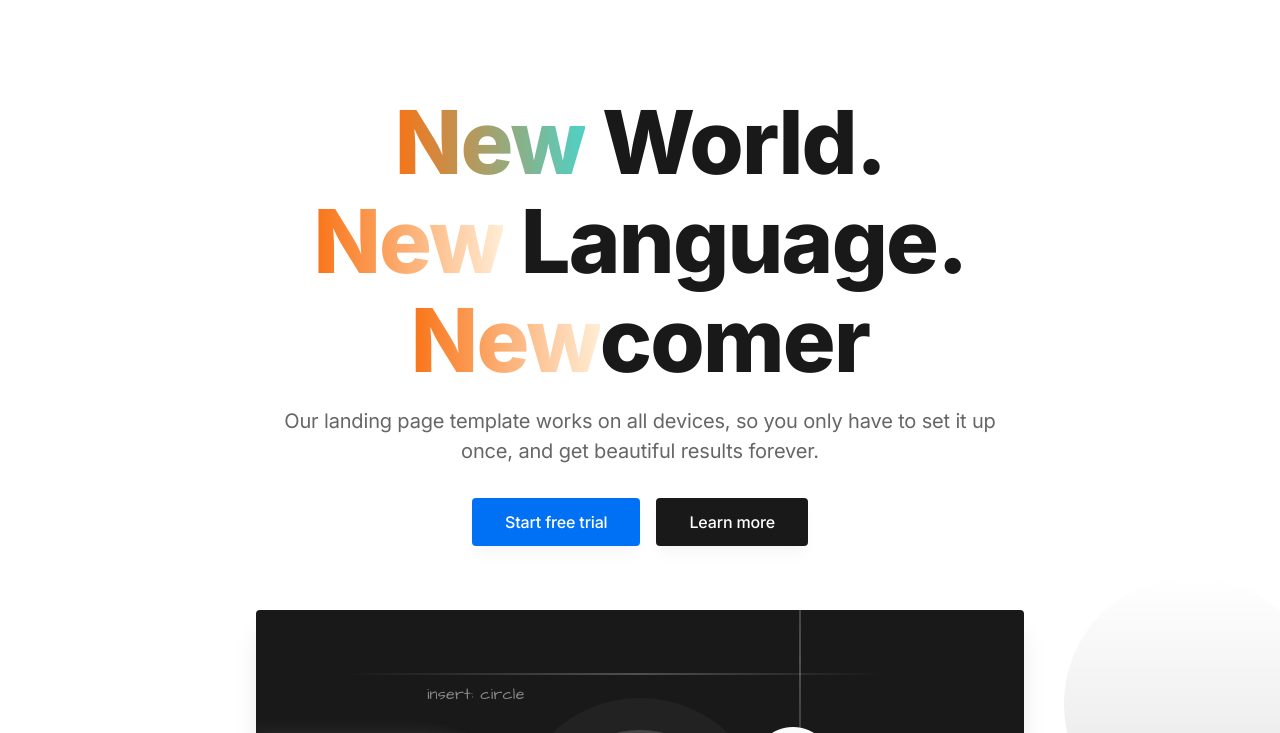
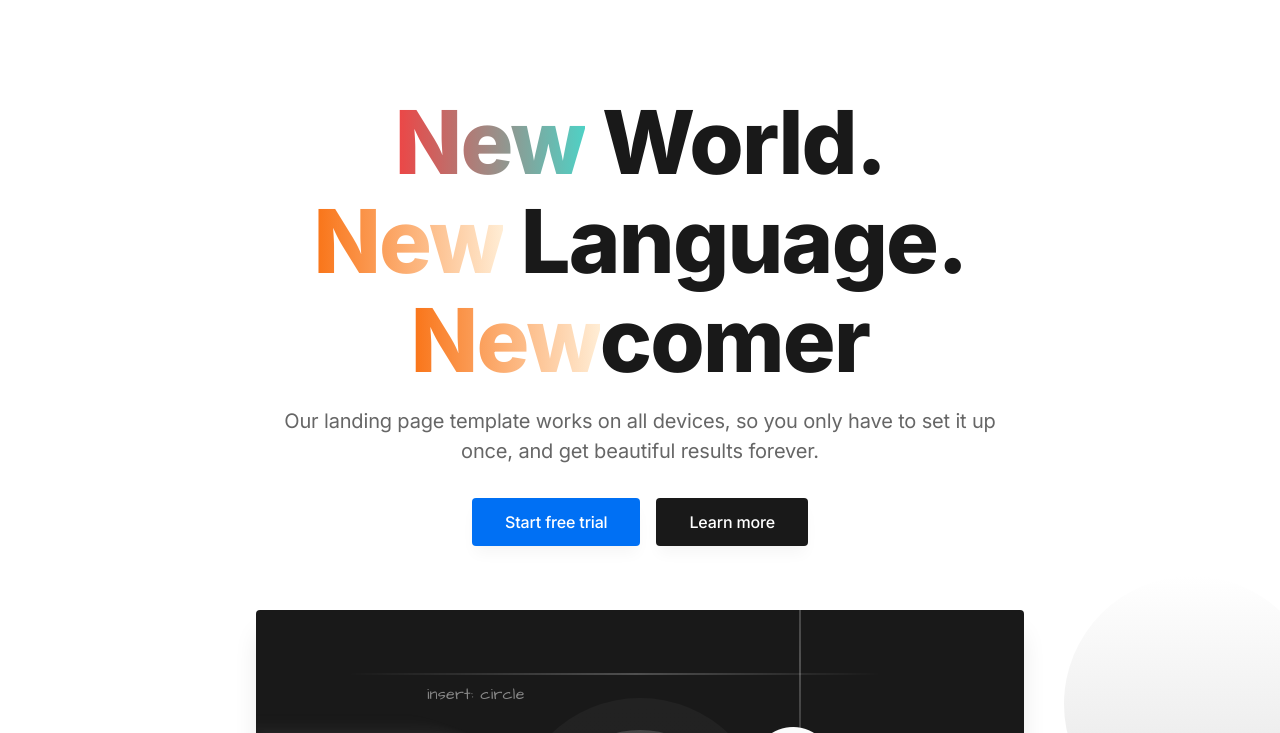
Before and after one commit to JasonKappes/NewcomerGames, a website: page index.html in a window 1280 px wide. Shown: the part 67-800 px from the top of the page. Drawn offline with nearby package versions, Linux system fonts and the light colour scheme; files that its build step writes are made by us from their sources.

Commit message:
red update

```diff
--- a/index.html
+++ b/index.html
@@ -227,7 +227,7 @@
 
                         <!-- Section header -->
                         <div class="text-center pb-12 md:pb-16">
-                            <h1 class="text-5xl md:text-6xl font-extrabold leading-tighter tracking-tighter mb-4" data-aos="zoom-y-out"> <span class="bg-clip-text text-transparent bg-gradient-to-r from-orange-500 to-teal-400">New</span> World.<br><span class="bg-clip-text text-transparent bg-gradient-to-r from-orange-500 to-orange-100">New</span> Language.<br><span class="bg-clip-text text-transparent bg-gradient-to-r from-orange-500 to-orange-100">New</span>comer</h1>
+                            <h1 class="text-5xl md:text-6xl font-extrabold leading-tighter tracking-tighter mb-4" data-aos="zoom-y-out"> <span class="bg-clip-text text-transparent bg-gradient-to-r from-red-500 to-teal-400">New</span> World.<br><span class="bg-clip-text text-transparent bg-gradient-to-r from-orange-500 to-orange-100">New</span> Language.<br><span class="bg-clip-text text-transparent bg-gradient-to-r from-orange-500 to-orange-100">New</span>comer</h1>
                             <div class="max-w-3xl mx-auto">
                                 <p class="text-xl text-gray-600 mb-8" data-aos="zoom-y-out" data-aos-delay="150">Our landing page template works on all devices, so you only have to set it up once, and get beautiful results forever.</p>
                                 <div class="max-w-xs mx-auto sm:max-w-none sm:flex sm:justify-center" data-aos="zoom-y-out" data-aos-delay="300">
```
